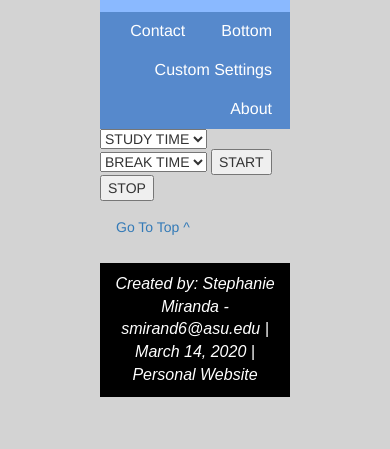
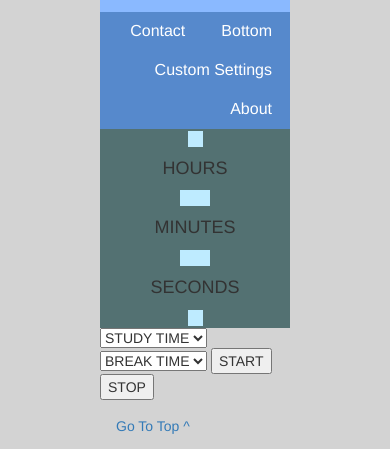
Before and after one commit to stephanieMiranda/pomodoroTimer, a plain HTML site: page index.html in a window 390 px wide. Shown: the part 395-844 px from the top of the page. Drawn offline with nearby package versions, Linux system fonts and the light colour scheme.

Commit message:
Can now pass along the chosen minutes for study and break to pomodoro() ...
NEXT use that number to get a timer displayed in the clock-box.

```diff
--- a/index.html
+++ b/index.html
@@ -33,18 +33,19 @@
         </ul>
     </nav>
 
-    <section class="app-frame" id="frame">
-        <section class="clock" id="clock">
+    <div class="app-frame" id="frame">
+
+        <div>
+            <section class="clock" id="top-section">
                 <!-- This section will house the timers clock, here you'll see the numbers go up, reset, etc.-->
-            <div class="clock-box">
-                <span id="hours"></span>
-                <span id="mins"></span>
-                <span id="secs"></span>
+                <div class="clock-box" id="row">
+                    <span class="col-sm-3" id="hours"><h4>HOURS</h4><p id="count0"></p></span>
+                    <span class="col-sm-3" id="mins"><h4>MINUTES</h4><p id="count1"></p></span>
+                    <span class="col-sm-3" id="sec"><h4>SECONDS</h4><p id="count2"></p></span>
                 </div>
             </section>
 
             <secton class="btn-grp" id="choices">
-            <!-- Need buttons for study, break, change frame, custom timer(s) -->
                 <!-- Here we'll put a series of buttons that execute the required functions of this app.-->
                 <span id="btn-group">
                    <select id="study" value="0" type="submit" onclick='getStudy()'>
@@ -57,14 +58,15 @@
                    <button id="custom" value="5" type="submit" onclick='getCust()'>CUSTOMIZE</button>
                    -->
               </span>
-        </secton>
 
                 <section id="top"><a href="#headline">Go To Top <span>&#94;</span></a></section>
+            </secton>
+        </div>
 
         <footer id="page-bottom">Created by: Stephanie Miranda - smirand6@asu.edu | March 14, 2020 |
             <a href="https://www.thestephaniemiranda.com">Personal Website</a>
         </footer>
-    </section>
+    </div>
 
     <script language="javascript" type="application/javascript" src="script.js"></script>
     <!--
--- a/script.js
+++ b/script.js
@@ -68,18 +68,22 @@
           //the selected item
           var std = document.getElementById("study").innerHTML;
           var brk = document.getElementById("break").innerHTML;
+          var obj = Object.keys(mins);
           console.log("In pomodoro stdy: " + std);
           console.log("break: " + brk);
-          console.log("mins: " + Object.keys(mins));
+          console.log("mins: " + mins);
+          //console.log("mins: " + obj + " \n" + Object.values(mins[0].innerHTML));
 
           //each second
-          let seconds = mins * 60 || 0;
+          let seconds = mins * 60;
           interval = setInterval(function() {
                seconds--;
+               console.log(seconds);
                if(!seconds){
                     clearInterval(interval);
                     //do something with the frame, and/or switch the frame image.
-                    document.getElementById("frame").setAttribute("clock", );
+                    //document.getElementById("frame").setAttribute("clock", );
+                    console.log(seconds);
                }
           }, 1000)
      }
@@ -88,12 +92,24 @@
           var std = document.getElementById("study").childNodes;
           var brk = document.getElementById("break").childNodes;
           var opt = document.getElementsByTagName("option");
+          var stdMin = 0;
+          var brkMin = 0;
 
           //These would be defualt times of 25 stdy and 5 brk
           //console.log("IN START \nstdy: " + std[0].value);
           //console.log("break: " + brk[0].value);
-          console.log("opt: " + Object.values(mins));
-          pomodoro(std);
+          console.log("selected length: " + std.length);
+          for(i = 0; i < std.length; i++){
+               if(!(std[i].selected)){
+                    console.log("NOT SELECTED")
+               }else{
+                    stdMin = std[i].value;
+                    brkMin = brk[i].value;
+                    console.log("SELECTED: " + stdMin);
+                    console.log("SELECTED: " + brkMin);
+               }
+          }
+          pomodoro(stdMin);
      }
 
 
--- a/style.css
+++ b/style.css
@@ -85,21 +85,41 @@ app-frame {
     border-color: magenta;
 }
 
-.clock {
-    background-color: #537172;
-    border-radius: 50px;
+#top-section {
+    background-color: #b0d1d1;
+    border-radius: 8px;
 }
 
 
 /**Animation for transitioning the frame theme*/
 
-.clock,
+clock,
 app-frame,
 btn-grp {
     transition: all .3s ease-in-out;
 }
 
-#clock-box {
-    background-color: #b0d1d1;
+.clock-box {
+    background-color: #537172;
     text-align: center;
 }
+
+#hours {
+    background-color: #beebff;
+    text-align: center;
+}
+
+#mins {
+    background-color: #beebff;
+    text-align: center;
+}
+
+#sec {
+    background-color: #beebff;
+    text-align: center;
+}
+
+#buttons {
+    background-color: #80a0a0;
+    text-align: center;
+}
```
Lines whose indentation alone changed are shown as unchanged.
